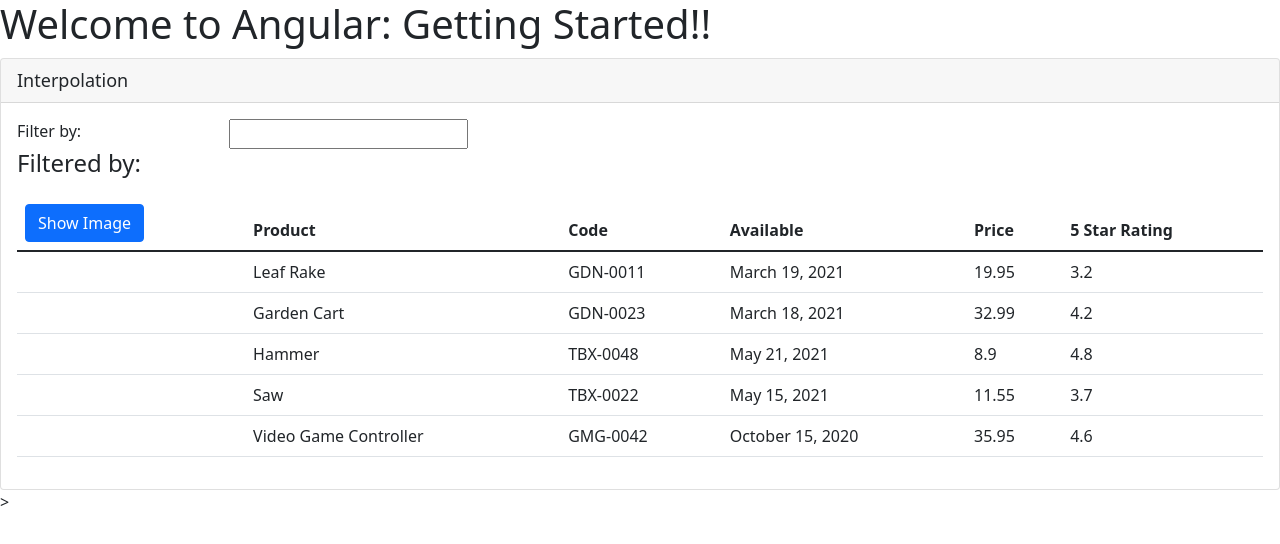
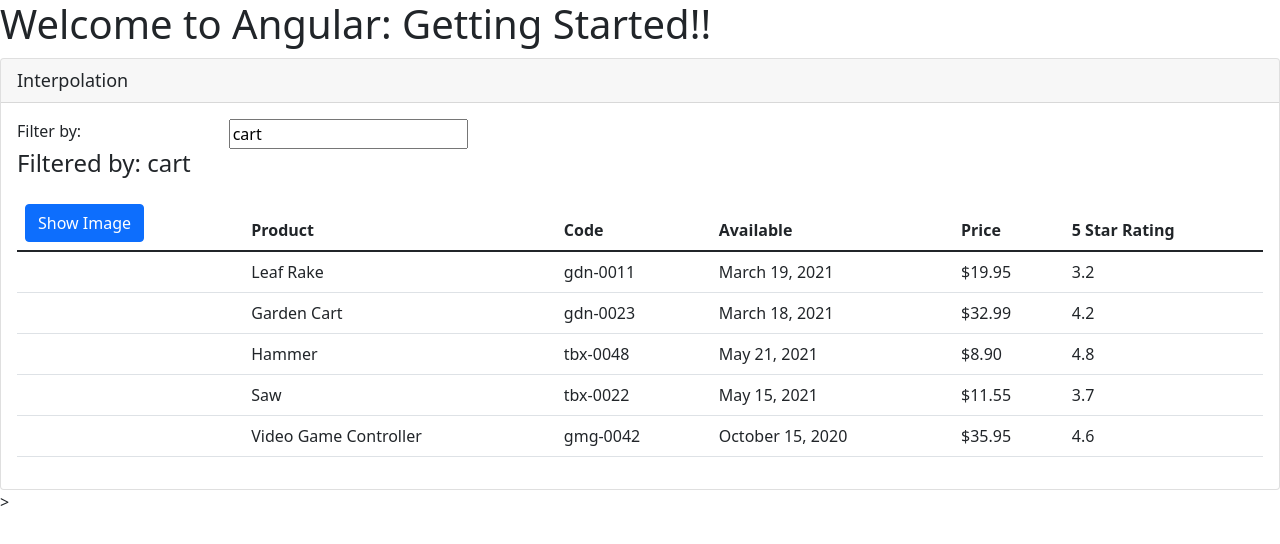
Before and after one commit to collinsMutai/angular-product-management, an Angular app: page / in a window 1280 px wide. Shown: the top 544 px of the page. Built offline with nearby package versions, Linux system fonts and the light colour scheme.

Commit message:
two way data binding and transforming data with pipes

```diff
--- a/src/app/app.module.ts
+++ b/src/app/app.module.ts
@@ -1,5 +1,6 @@
 import { NgModule } from '@angular/core';
 import { BrowserModule } from '@angular/platform-browser';
+import { FormsModule } from '@angular/forms';
 
 // declare components in app module
 import { AppComponent } from './app.component';
@@ -11,7 +12,8 @@
     ProductListComponent
   ],
   imports: [
-    BrowserModule
+    BrowserModule,
+    FormsModule
   ],
   bootstrap: [AppComponent]
 })
--- a/src/app/products/product-list.component.html
+++ b/src/app/products/product-list.component.html
@@ -5,12 +5,14 @@
     <div class="row">
       <div class="col-md-2">Filter by:</div>
       <div class="col-md-4">
-        <input type="text" />
+        <!-- two way property binding. The value in the UI always syncs back to the domain model in your class. -->
+        <input type="text"
+        [(ngModel)] = 'listFilter' />
       </div>
     </div>
     <div class="row">
       <div class="col-md-6">
-        <h4>Filtered by:</h4>
+        <h4>Filtered by: {{listFilter}}</h4>
       </div>
     </div>
     <div class='table-responsive'>
@@ -41,10 +43,11 @@
                     [style.width.px] = 'imageWidth'
                     [style.margin.px] = 'imageMargin'>
             </td>
-            <td> {{ product.productName }}</td>
-            <td> {{ product.productCode }}</td>
+            <td> {{ product.productName  }}</td>
+            <!-- transforming data with pipes -->
+            <td> {{ product.productCode | lowercase}}</td>
             <td> {{ product.releaseDate }}</td>
-            <td> {{ product.price }}</td>
+            <td> {{ product.price | currency: 'USD' : 'symbol': '1.2-2'}}</td>
             <td> {{ product.starRating }}</td>
 
            </tr>
--- a/src/app/products/product-list.component.ts
+++ b/src/app/products/product-list.component.ts
@@ -9,6 +9,7 @@
   imageWidth: number = 50;
   imageMargin: number = 2;
   showImage: boolean = false;
+  listFilter: string = 'cart';
   // pass products to html template
   products: any[] = [
     {
```
